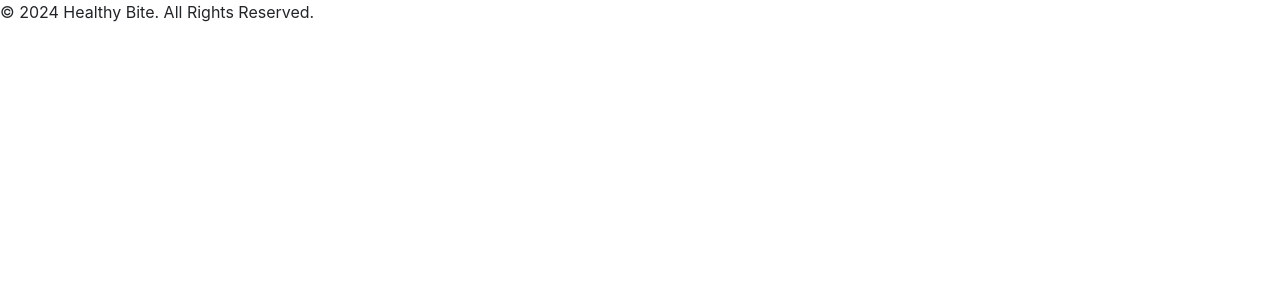
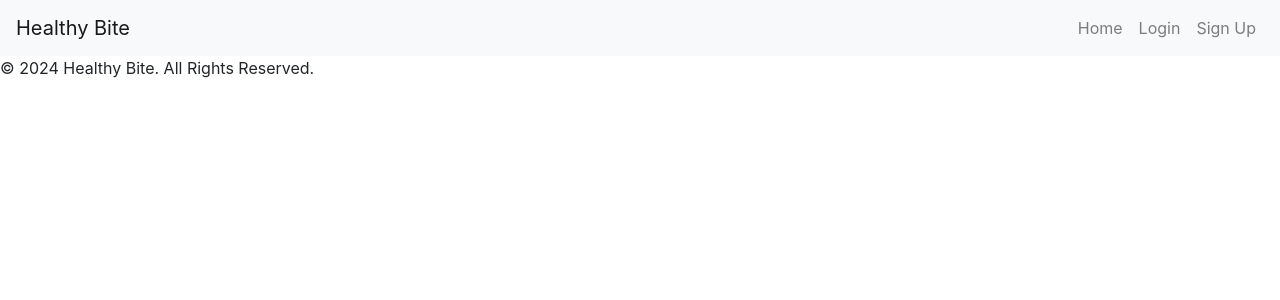
Before and after one commit to thiago-23/Healthy_Bite, a Django app: template templates/base.html in a window 1280 px wide. Shown: the top 300 px of the page. Run offline with Django 3.2, Linux system fonts and the light colour scheme; the template is opened without the code that fills it, so the values that code supplies are empty; parts of the project's set-up code (start-up, migrations or seed data) failed here and were passed over.

Commit message:
Add navbar to base.html with bootstrap to test it

```diff
--- a/templates/base.html
+++ b/templates/base.html
@@ -16,8 +16,33 @@
 
     <!-- Navigation -->
     <header>
-        <nav>
-
+        <nav class="navbar navbar-expand-lg navbar-light bg-light">
+            <a class="navbar-brand" href="{% url 'home' %}">Healthy Bite</a>
+            <button class="navbar-toggler" type="button" data-toggle="collapse" data-target="#navbarNav" aria-controls="navbarNav" aria-expanded="false" aria-label="Toggle navigation">
+                <span class="navbar-toggler-icon"></span>
+            </button>
+            <div class="collapse navbar-collapse" id="navbarNav">
+                <ul class="navbar-nav ml-auto">
+                    <li class="nav-item">
+                        <a class="nav-link" href="{% url 'home' %}">Home</a>
+                    </li>
+                    {% if user.is_authenticated %}
+                    <li class="nav-item">
+                        <a class="nav-link" href="#">Profile</a>
+                    </li>
+                    <li class="nav-item">
+                        <a class="nav-link" href="{% url 'account_logout' %}">Logout</a>
+                    </li>
+                    {% else %}
+                    <li class="nav-item">
+                        <a class="nav-link" href="{% url 'account_login' %}">Login</a>
+                    </li>
+                    <li class="nav-item">
+                        <a class="nav-link" href="{% url 'account_signup' %}">Sign Up</a>
+                    </li>
+                    {% endif %}
+                </ul>
+            </div>
         </nav>
     </header>
 
```
